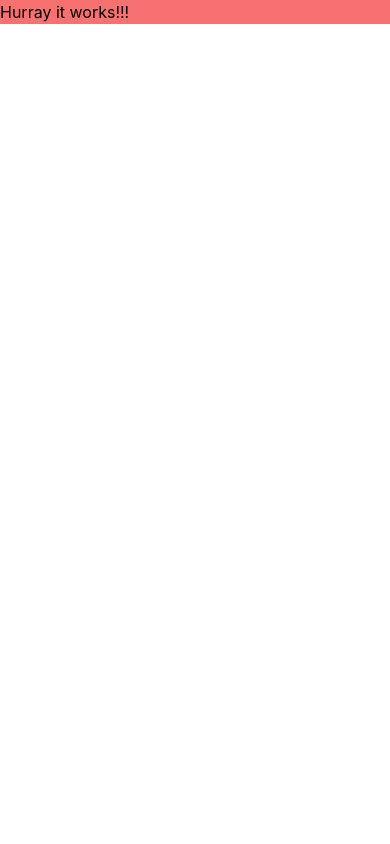
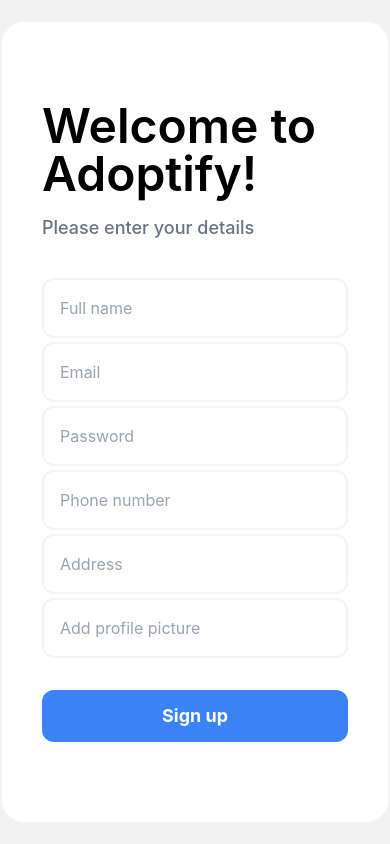
Before and after one commit to MariaG6/AdoptifyMe-client, a React (Create React App) app: page / in a window 390 px wide. Built offline with nearby package versions, Linux system fonts and the light colour scheme.

Commit message:
Working on Auth forms

```diff
--- a/src/App.js
+++ b/src/App.js
@@ -1,10 +1,12 @@
-import logo from "./logo.svg";
 import "./App.css";
+import Loginform from "./components/Loginform";
+import Signupform from "./components/Signupform";
+
 
 function App() {
   return (
-    <div className="bg-red-400 min-h-100 min-w-100">
-      <h1>Hurray it works!!!</h1>
+    <div>
+      <Signupform/>
     </div>
   );
 }
--- /dev/null
+++ b/src/components/Loginform.jsx
@@ -0,0 +1,64 @@
+import React from "react";
+
+function Loginform() {
+  return (
+    <div className="flex w-full h-screen">
+      <div className="w-full lg:w-1/2 flex items-center justify-center relative">
+        <div className="bg-white px-10 py-20 rounded-3xl border-2 border-gray-100">
+          <h1 className="text-5xl font-semibold">Welcome back!</h1>
+          <p className="font-medium text-lg text-gray-500 mt-4">
+            Please enter your details
+          </p>
+          <div className="mt-8">
+            <label className="font-medium text-lg">Email</label>
+            <input
+              className="w-full border-2 border-gray-100 rounded-xl p-4 mt-1 bg-transparent"
+              placeholder="Enter your email"
+            />
+          </div>
+          <div>
+            <label className="font-medium text-lg">Password</label>
+            <input
+              className="w-full border-2 border-gray-100 rounded-xl p-4 mt-1 bg-transparent"
+              placeholder="Enter your password"
+              type="password"
+            />
+          </div>
+          <div className="mt-8 flex justify-between items-center">
+            <div>
+              <input type="checkbox" id="remember" />
+              <label className="ml-2 font-medium text-base" for="remember">
+                Remember for 30 days
+              </label>
+            </div>
+            <button className="font-medium text-base text-blue-500">
+              Forgot password
+            </button>
+          </div>
+
+          <div className="mt-8 flex flex-col gap-y-4">
+            <button className="bg-blue-500 text-white text-lg font-bold py-3 rounded-xl active:scale-[.98] active:duration-75 hover:scale-[1.01] ease-in-out">
+              Login
+            </button>
+          </div>
+
+          <div className="mt-8 flex justify-center items-center">
+            <p className="font-medium text-base">Don't have an account?</p>
+            <button className=" text-blue-500 text-base font-medium ml-2">
+              Sign up
+            </button>
+          </div>
+        </div>
+      </div>
+
+      <div className="hidden lg:flex h-full items-center justify-center w-1/2">
+        <img
+          src="https://unsplash.com/photos/XATEEfeN7C4/download?ixid=M3wxMjA3fDB8MXxhbGx8fHx8fHx8fHwxNjk2OTU3NTA0fA&force=true&w=2400"
+          alt="Puppy-img"
+        />
+      </div>
+    </div>
+  );
+}
+
+export default Loginform;
--- /dev/null
+++ b/src/components/Signupform.jsx
@@ -0,0 +1,107 @@
+import React, { useState } from "react";
+
+function Signupform() {
+    const [fullName, setFullName] = useState("");
+  const [email, setEmail] = useState("");
+  const [password, setPassword] = useState("");
+  const [phoneNumber, setPhoneNumber] = useState("");
+  const [address, setAddress] = useState("");
+  const [profilePicture, setProfilePicture] = useState("");
+
+  const handleSubmit = (e) => {
+    e.preventDefault();
+
+    setFullName("");
+    setEmail("");
+    setPassword("");
+    setPhoneNumber("");
+    setAddress("");
+    setProfilePicture("");
+  };
+
+  return (
+    <div className="flex w-full h-screen">
+      <div className="w-full lg:w-1/2 flex items-center justify-center relative">
+        <div className="bg-white px-10 py-20 rounded-3xl border-2 border-gray-100">
+          <h1 className="text-5xl font-semibold">Welcome to Adoptify!</h1>
+          <p className="font-medium text-lg text-gray-500 mt-4">
+            Please enter your details
+          </p>
+        <form onSubmit={handleSubmit}>
+
+          <div className="mt-8">
+            <input
+                type="text"
+                className="w-full border-2 border-gray-100 rounded-xl p-4 mt-1 bg-transparent"
+                placeholder="Full name"
+                value={fullName}
+                onChange={(e) => setFullName(e.target.value)}
+                required
+              />
+          </div>
+          <div>
+            <input
+            type='email'
+              className="w-full border-2 border-gray-100 rounded-xl p-4 mt-1 bg-transparent"
+              placeholder="Email"
+              value={email}
+              onChange={(e)=> setEmail(e.target.value)}
+              required
+            />
+          </div>
+          <div>
+            <input
+              className="w-full border-2 border-gray-100 rounded-xl p-4 mt-1 bg-transparent"
+              placeholder="Password"
+              type="password"
+            />
+          </div>
+          <div>
+            <input
+            type='tel'
+              className="w-full border-2 border-gray-100 rounded-xl p-4 mt-1 bg-transparent"
+              placeholder="Phone number" value={phoneNumber}
+              onChange={(e)=>{setPhoneNumber(e.target.value)}}
+            />
+          </div>
+
+          <div>
+            <input
+            type='text'
+              className="w-full border-2 border-gray-100 rounded-xl p-4 mt-1 bg-transparent"
+              placeholder="Address" value={address}
+              onChange={(e)=>{setAddress(e.target.value)}}
+            />
+          </div>
+          <div>
+            <input
+            type='text'
+              className="w-full border-2 border-gray-100 rounded-xl p-4 mt-1 bg-transparent"
+              placeholder="Add profile picture" value={profilePicture}
+              onChange={(e)=>{setProfilePicture(e.target.value)}}
+            />
+          </div>
+
+          <div className="mt-8 flex flex-col gap-y-4">
+          <button
+                type="submit"
+                className="bg-blue-500 text-white text-lg font-bold py-3 rounded-xl active:scale-[.98] active:duration-75 hover:scale-[1.01] ease-in-out"
+              >
+                Sign up
+              </button>
+          </div>
+        </form>
+        </div>
+      </div>
+
+      <div className="hidden lg:flex h-full items-center justify-center w-1/2">
+        <img
+          src="https://unsplash.com/photos/XATEEfeN7C4/download?ixid=M3wxMjA3fDB8MXxhbGx8fHx8fHx8fHwxNjk2OTU3NTA0fA&force=true&w=2400"
+          alt="Puppy-img"
+        />
+      </div>
+    </div>
+  );
+}
+
+export default Signupform;
--- /dev/null
+++ b/src/context/Auth.Context.jsx
@@ -0,0 +1,19 @@
+import React, { createContext, useContext, useState } from "react";
+
+const AuthContext = createContext();
+
+const AuthProvider = (props) => {
+  const [user, setUser] = useState(null);
+
+  const login = (userData) => {};
+
+  const signup = (userData) => {};
+
+  return (
+    <AuthContext.Provider value={{ user, login, signup }}>
+      {props.children}
+    </AuthContext.Provider>
+  );
+};
+
+export { AuthContext, AuthProvider };
--- a/src/index.css
+++ b/src/index.css
@@ -1,5 +1,10 @@
+@tailwind base;
+@tailwind components;
+@tailwind utilities;
+
 body {
   margin: 0;
+  background-color: #f1f1f1;
   font-family: -apple-system, BlinkMacSystemFont, 'Segoe UI', 'Roboto', 'Oxygen',
     'Ubuntu', 'Cantarell', 'Fira Sans', 'Droid Sans', 'Helvetica Neue',
     sans-serif;
```
